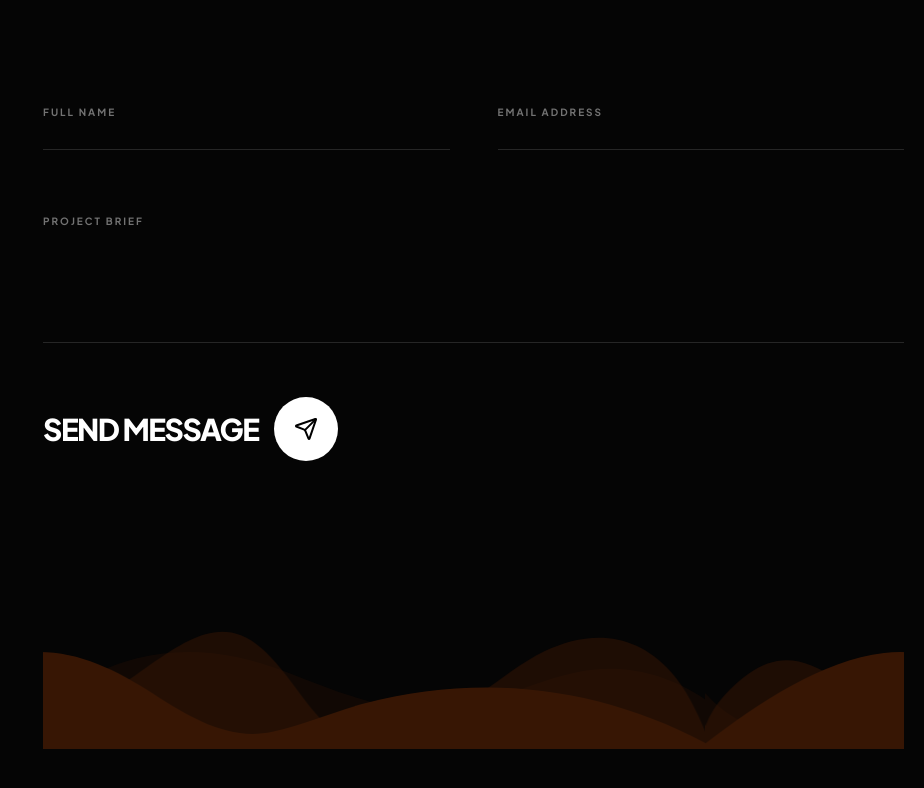
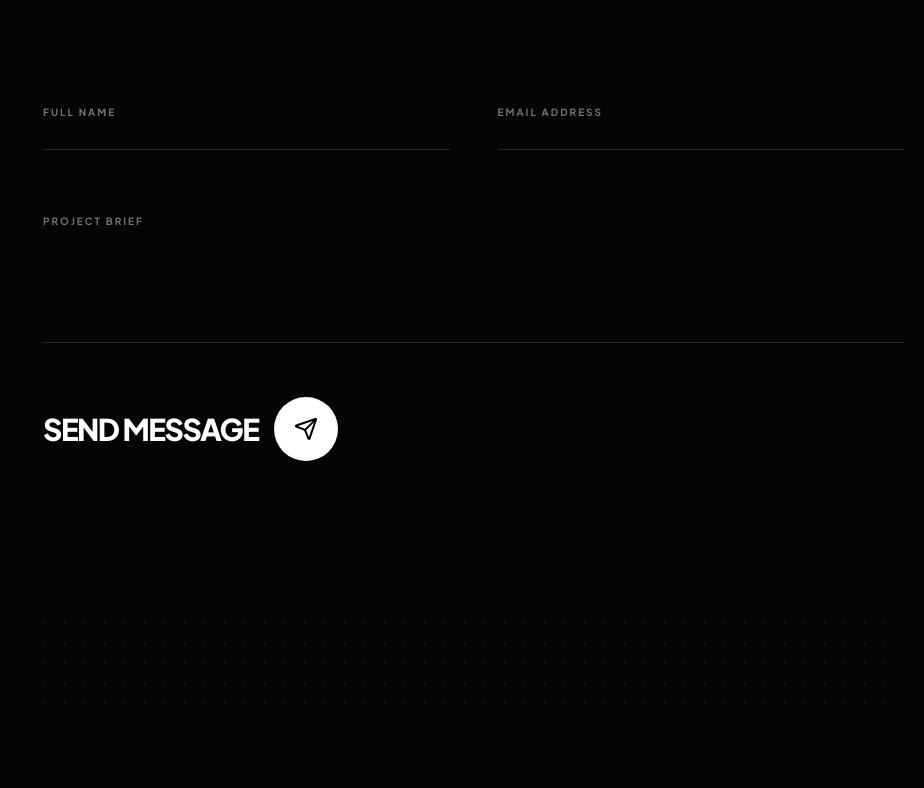
Before and after one commit to lead-with-data/view, a React (Vite) app: page / in a window 1280 px wide. Shown: the part 11074-11862 px from the top of the page, without its empty margins (356-1280 px from the left). Built offline with nearby package versions, Linux system fonts and the light colour scheme.

Commit message:
fix: Replace animated footer with static dot pattern

```diff
--- a/components/ContactForm.tsx
+++ b/components/ContactForm.tsx
@@ -54,23 +54,15 @@ export const ContactForm: React.FC = () => {
         </button>
       </form>
 
-      <div className="mt-40 pt-0 border-t-0 flex flex-col items-center justify-center relative h-32 overflow-hidden w-full">
-        <div className="absolute inset-x-0 bottom-0 h-full w-[200%] flex pointer-events-none opacity-20">
-          <div className="animate-wave-slow w-full h-full flex bg-repeat-x">
-            <svg xmlns="http://www.w3.org/2000/svg" viewBox="0 0 1200 120" preserveAspectRatio="none" className="w-full h-full text-[#FF5C00] fill-current">
-              <path d="M0,0V46.29c47.79,22.2,103.59,32.17,158,28,70.36-5.37,136.33-33.31,206.8-37.5C438.64,32.43,512.34,53.67,583,72.05c69.27,18,138.3,24.88,209.4,13.08,36.15-6,69.85-17.84,104.45-29.34C989.49,25,1113-14.29,1200,52.47V0Z" opacity=".25" transform="rotate(180 600 60)"></path>
-              <path d="M0,0V15.81C13,36.92,27.64,56.86,47.69,72.05,99.41,111.27,165,111,224.58,91.58c31.15-10.15,60.09-26.07,89.67-39.8,40.92-19,84.73-46,130.83-49.67,36.26-2.85,70.9,9.42,98.6,31.56,31.77,25.39,62.32,62,103.63,73,40.44,10.79,81.35-6.69,119.13-24.28s75.16-39,116.92-43.05c59.73-5.85,113.28,22.88,168.9,38.84,30.2,8.66,59,6.17,87.09-7.5,22.43-10.89,48-26.93,60.65-49.24V0Z" opacity=".5" transform="rotate(180 600 60)"></path>
-              <path d="M0,0V5.63C149.93,59,314.09,71.32,475.83,42.57c43-7.64,84.23-20.12,127.61-26.46,59-8.63,112.48,12.24,165.56,35.4C827.93,77.22,886,95.24,951.2,90c86.53-7,172.46-45.71,248.8-84.81V0Z" transform="rotate(180 600 60)"></path>
-            </svg>
-          </div>
-          <div className="animate-wave-slow w-full h-full flex bg-repeat-x">
-            <svg xmlns="http://www.w3.org/2000/svg" viewBox="0 0 1200 120" preserveAspectRatio="none" className="w-full h-full text-[#FF5C00] fill-current">
-              <path d="M0,0V46.29c47.79,22.2,103.59,32.17,158,28,70.36-5.37,136.33-33.31,206.8-37.5C438.64,32.43,512.34,53.67,583,72.05c69.27,18,138.3,24.88,209.4,13.08,36.15-6,69.85-17.84,104.45-29.34C989.49,25,1113-14.29,1200,52.47V0Z" opacity=".25" transform="rotate(180 600 60)"></path>
-              <path d="M0,0V15.81C13,36.92,27.64,56.86,47.69,72.05,99.41,111.27,165,111,224.58,91.58c31.15-10.15,60.09-26.07,89.67-39.8,40.92-19,84.73-46,130.83-49.67,36.26-2.85,70.9,9.42,98.6,31.56,31.77,25.39,62.32,62,103.63,73,40.44,10.79,81.35-6.69,119.13-24.28s75.16-39,116.92-43.05c59.73-5.85,113.28,22.88,168.9,38.84,30.2,8.66,59,6.17,87.09-7.5,22.43-10.89,48-26.93,60.65-49.24V0Z" opacity=".5" transform="rotate(180 600 60)"></path>
-              <path d="M0,0V5.63C149.93,59,314.09,71.32,475.83,42.57c43-7.64,84.23-20.12,127.61-26.46,59-8.63,112.48,12.24,165.56,35.4C827.93,77.22,886,95.24,951.2,90c86.53-7,172.46-45.71,248.8-84.81V0Z" transform="rotate(180 600 60)"></path>
-            </svg>
-          </div>
-        </div>
+      <div className="mt-40 pt-0 border-t-0 flex flex-col items-center justify-center relative h-24 overflow-hidden w-full opacity-30">
+        <svg width="100%" height="100%" xmlns="http://www.w3.org/2000/svg">
+          <defs>
+            <pattern id="dot-pattern" x="0" y="0" width="20" height="20" patternUnits="userSpaceOnUse">
+              <circle cx="2" cy="2" r="1.5" fill="#333" />
+            </pattern>
+          </defs>
+          <rect width="100%" height="100%" fill="url(#dot-pattern)" />
+        </svg>
       </div>
     </div>
   );
--- a/index.html
+++ b/index.html
@@ -68,14 +68,6 @@
         .animate-marquee {
             animation: marquee 30s linear infinite;
         }
-
-        .animate-wave-slow {
-            animation: marquee 15s linear infinite;
-        }
-
-        .animate-wave-fast {
-            animation: marquee 10s linear infinite;
-        }
     </style>
     <script type="importmap">
 {
```
